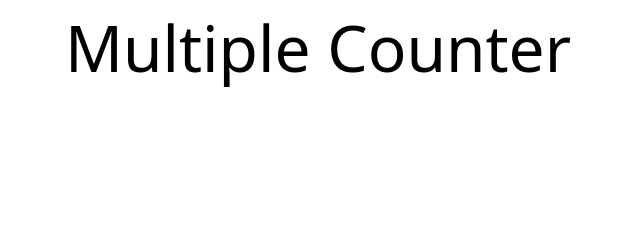
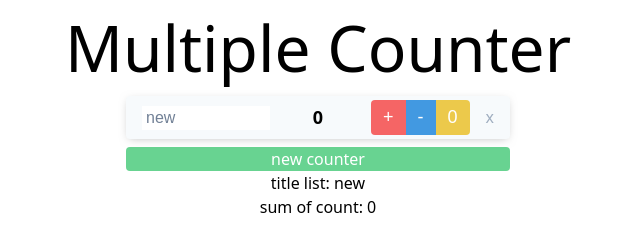
Before and after one commit to ken0426/on-, a plain HTML site: page mission_three/index.html in a window 1280 px wide. Shown: the whole page, without its empty margins (322-962 px from the left). Drawn offline with Linux system fonts and the light colour scheme.

Commit message:
必要なHTMLを作成

```diff
--- a/mission_three/index.html
+++ b/mission_three/index.html
@@ -12,7 +12,16 @@
 <body>
   <div class="center">
     <h1>Multiple Counter</h1>
-
+    <div class="task">
+      <input type="text" class="text" value="new">
+      <span class="text-lg">0</span>
+      <div class="menue">
+        <button class="btn red" tabindex="-1" id="plus">+</button><button class="btn blue" tabindex="-1" id="minus">-</button><button class="btn yellow" tabindex="-1">0</button><spna class="delete" tabindex="-1">x</spna>
+      </div>
+    </div>
+    <div class="new-task">new counter</div>
+    <p>title list: new</p>
+    <p>sum of count: 0</p>
   </div>
 </body>
 </html>
```
